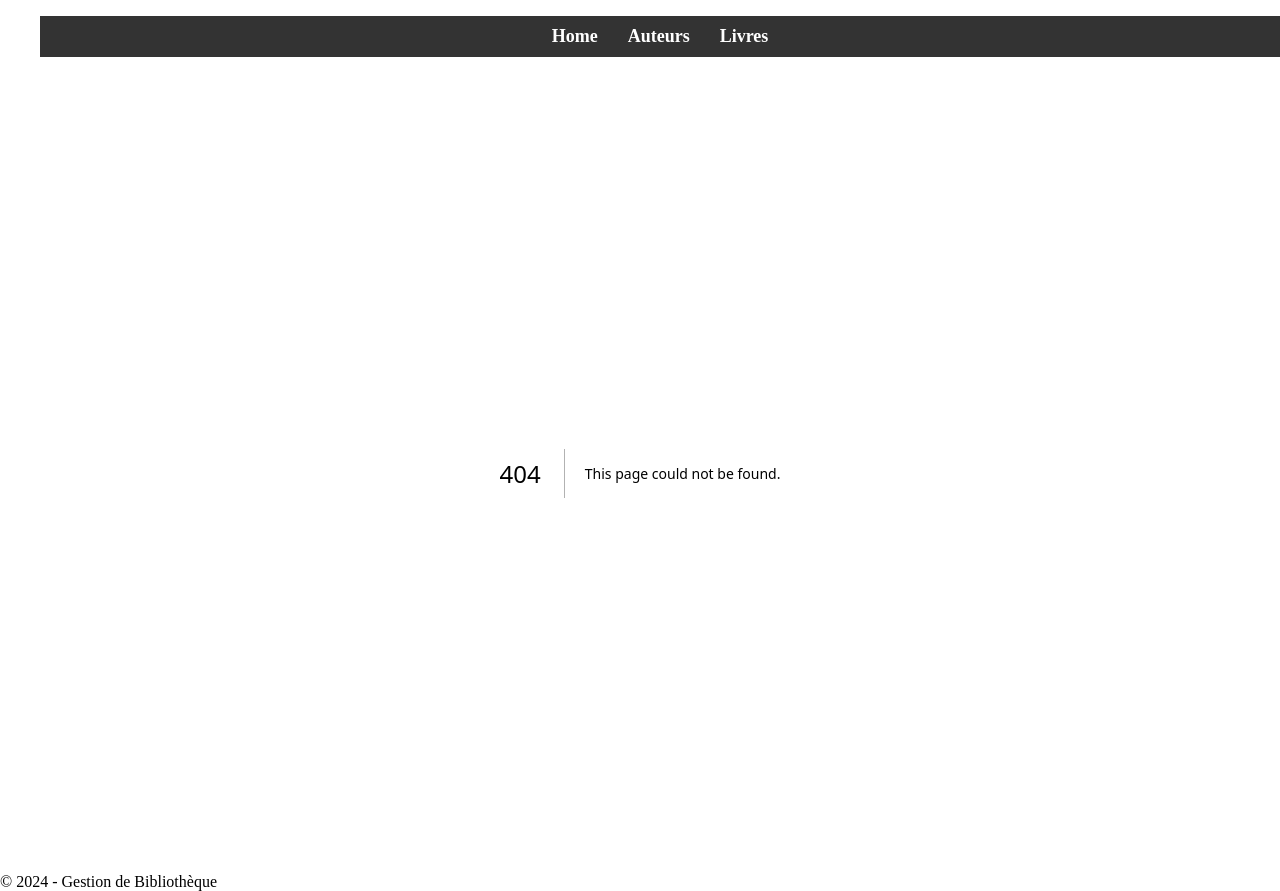
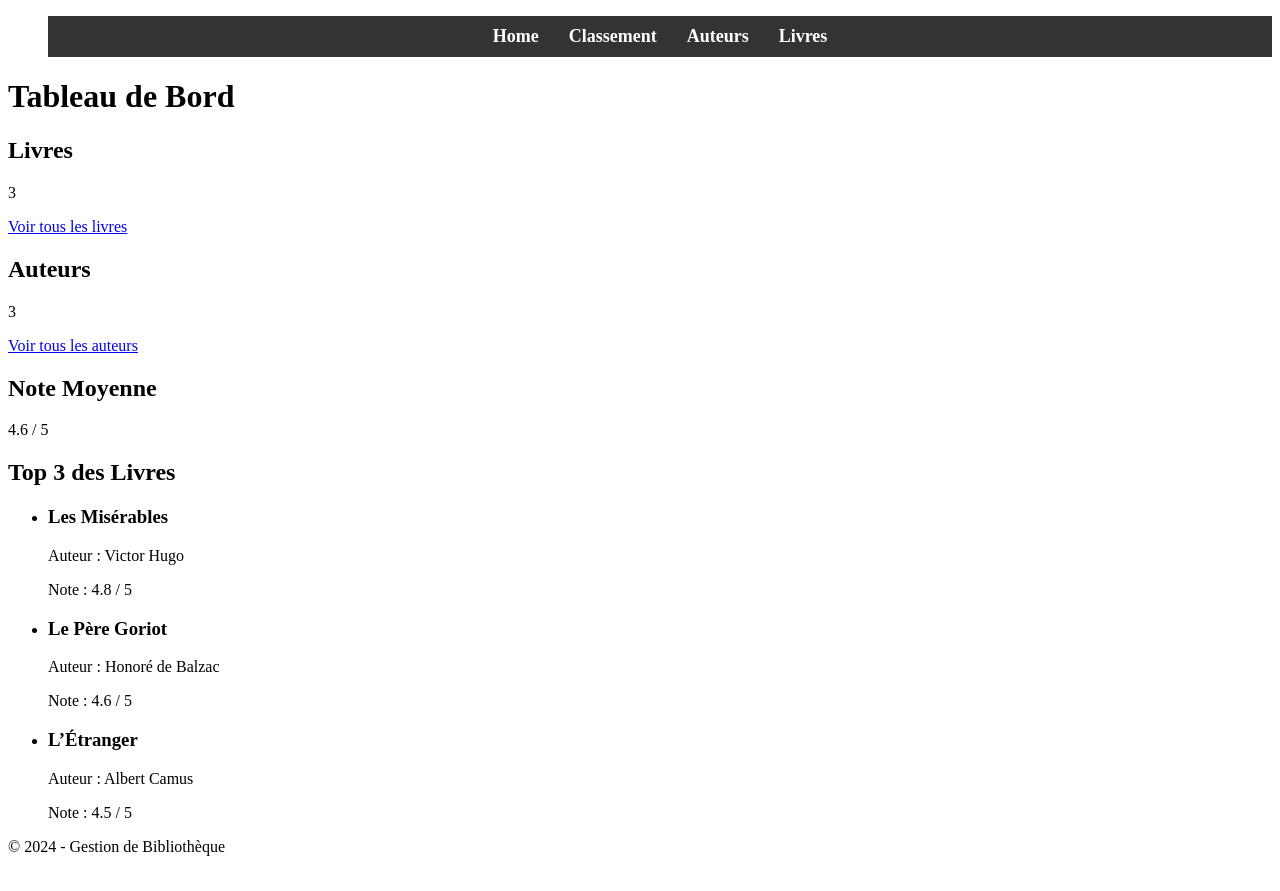
Before and after one commit to RichTsague/projet_tecno_web, a Next.js app in the folder exam-m1/m1-site/: page /dashboard in a window 1280 px wide. Before the commit this address had no page. After the commit the page ends 864 px from the top, so only its background shows below. Built offline with nearby package versions, Linux system fonts and the light colour scheme.

Commit message:
Creation Classement
On peut voir le nombre d'auteur, de livre et les trois meuilleur livres

```diff
--- /dev/null
+++ b/exam-m1/m1-site/src/app/dashboard/page.tsx
@@ -0,0 +1,69 @@
+'use client';
+
+import Link from 'next/link';
+import { useState } from 'react';
+
+export default function Dashboard() {
+  const [books] = useState([
+    { id: 1, title: 'Les Misérables', author: 'Victor Hugo', rating: 4.8 },
+    { id: 2, title: 'L’Étranger', author: 'Albert Camus', rating: 4.5 },
+    { id: 3, title: 'Le Père Goriot', author: 'Honoré de Balzac', rating: 4.6 },
+  ]);
+
+  const [authors] = useState([
+    { id: 1, name: 'Victor Hugo' },
+    { id: 2, name: 'Albert Camus' },
+    { id: 3, name: 'Honoré de Balzac' },
+  ]);
+
+  const totalBooks = books.length;
+  const totalAuthors = authors.length;
+  const averageRating =
+    books.length > 0
+      ? (books.reduce((sum, b) => sum + b.rating, 0) / books.length).toFixed(1)
+      : 'N/A';
+
+  const topBooks = books
+    .sort((a, b) => b.rating - a.rating)
+    .slice(0, 3);
+
+  return (
+    <div>
+      <h1 className="text-3xl font-bold mb-6">Tableau de Bord</h1>
+
+      {/* Statistiques principales */}
+      <div className="grid grid-cols-1 md:grid-cols-3 gap-6 mb-8">
+        <div className="p-4 border border-gray-300 rounded text-center">
+          <h2 className="text-xl font-bold">Livres</h2>
+          <p className="text-2xl font-bold">{totalBooks}</p>
+          <Link href="/books" className="text-blue-500 hover:underline">
+            Voir tous les livres
+          </Link>
+        </div>
+        <div className="p-4 border border-gray-300 rounded text-center">
+          <h2 className="text-xl font-bold">Auteurs</h2>
+          <p className="text-2xl font-bold">{totalAuthors}</p>
+          <Link href="/authors" className="text-blue-500 hover:underline">
+            Voir tous les auteurs
+          </Link>
+        </div>
+        <div className="p-4 border border-gray-300 rounded text-center">
+          <h2 className="text-xl font-bold">Note Moyenne</h2>
+          <p className="text-2xl font-bold">{averageRating} / 5</p>
+        </div>
+      </div>
+
+      {/* Top 3 des livres */}
+      <h2 className="text-2xl font-bold mb-4">Top 3 des Livres</h2>
+      <ul className="space-y-4">
+        {topBooks.map((book) => (
+          <li key={book.id} className="p-4 border border-gray-300 rounded">
+            <h3 className="text-lg font-bold">{book.title}</h3>
+            <p>Auteur : {book.author}</p>
+            <p>Note : {book.rating} / 5</p>
+          </li>
+        ))}
+      </ul>
+    </div>
+  );
+}
--- a/exam-m1/m1-site/src/components/Navbar/Navbar.js
+++ b/exam-m1/m1-site/src/components/Navbar/Navbar.js
@@ -7,6 +7,9 @@ const Navbar = () => {
       <ul className="navbar-list">
         <li>
           <a href="/" className="navbar-link">Home</a>
+        </li>
+        <li>
+          <a href="/dashboard" className="navbar-link">Classement</a>
         </li>
         <li>
           <a href="/authors" className="navbar-link">Auteurs</a>
```
